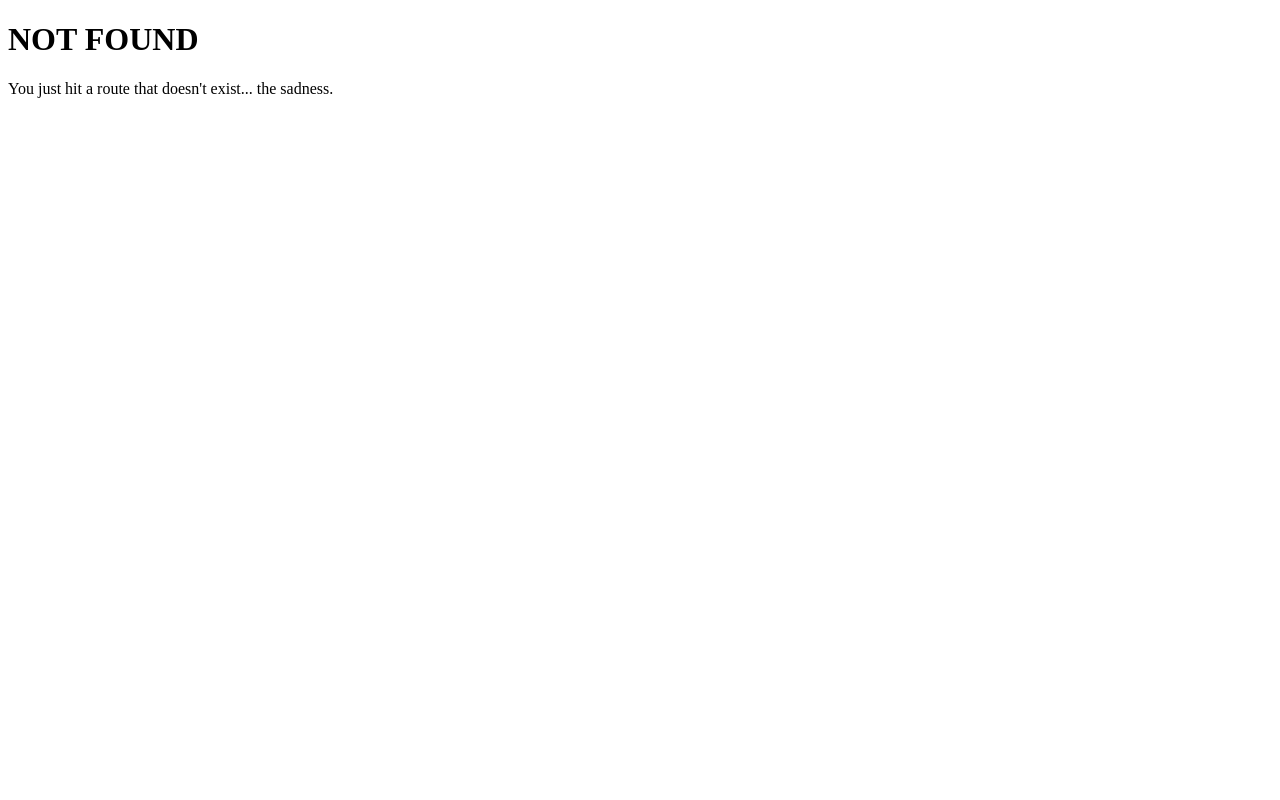
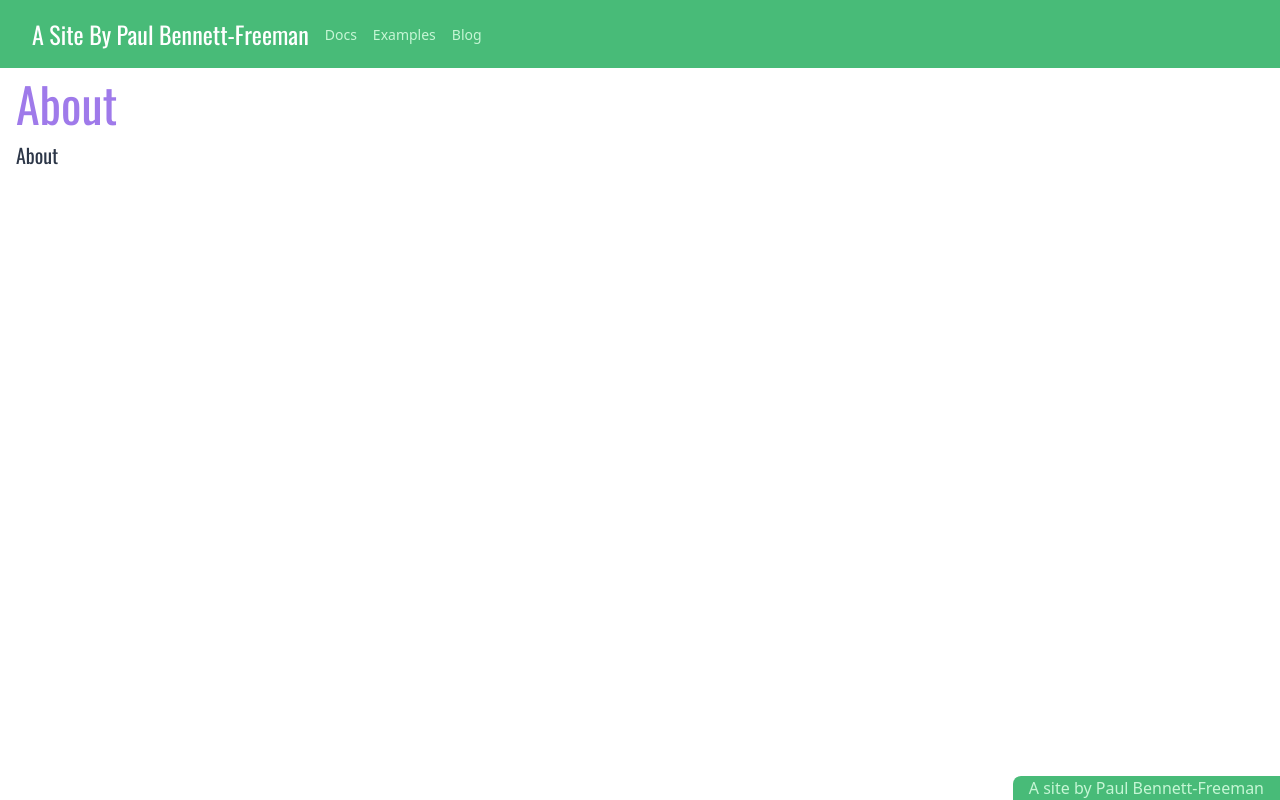
Before and after one commit to OddEssay/gatsby-theme-oddessay, a Gatsby site: page /about in a window 1280 px wide. Before the commit this address had no page. Built offline with nearby package versions, Linux system fonts and the light colour scheme; Gatsby itself is replaced by a stand-in of ours.

Commit message:
🎨 Build and style a default page layout
  * Uses examples from Tailwind CSS docs as a base
  * Not the final design but heading in the right direction

```diff
--- a/src/layouts/index.css
+++ b/src/layouts/index.css
@@ -46,8 +46,10 @@ p {
     @apply bg-gray-100;
 }
 
-code {
+pre {
     @apply bg-gray-400;
     @apply ml-6;
     @apply p-2;
+    @apply whitespace-pre;
+    @apply w-full;
 }
--- /dev/null
+++ b/src/layouts/page.stories.tsx
@@ -0,0 +1,26 @@
+import * as React from 'react';
+import ReactMarkdown from 'react-remarkable';
+import Page from './page';
+
+export default { title: 'PageLayout' };
+
+const markdown = `
+# Markdown Heading One
+
+Some text
+
+## Markdown Heading Two
+\`\`\`ruby
+class HelloWorld
+  def say
+    "This is a code sample"
+  end
+end
+\`\`\`
+`;
+
+export const hello_world = () => (
+  <Page siteTitle="Hello World" pageTitle="Hi">
+    <ReactMarkdown>{markdown}</ReactMarkdown>
+  </Page>
+);
--- /dev/null
+++ b/src/layouts/page.tsx
@@ -0,0 +1,94 @@
+import React, { useState, FunctionComponent } from 'react';
+import { Heading, Title } from '../components/typeography';
+import Link from 'gatsby-link'; // Using this style of import to make StoryBook happy
+
+type PageProps = {
+  pageTitle: string;
+  siteTitle: string;
+};
+
+const Header = ({ siteTitle }: { siteTitle: string }) => {
+  const [isOpen, setOpen] = useState(false);
+  const toggleOpen = () => {
+    console.log('Toggling', isOpen);
+    setOpen(!isOpen);
+  };
+  return (
+    <header>
+      <nav className="flex items-center justify-between flex-wrap bg-green-500 p-4">
+        <h1 className="flex items-center flex-shrink-0 text-white mr-2 tablet:mr-4">
+          <Link to="/">{siteTitle}</Link>
+        </h1>
+
+        <div className="block tablet:hidden">
+          <button
+            onClick={toggleOpen}
+            className="flex items-center px-3 py-2 border rounded text-green-200 border-green-400 hover:text-white hover:border-white"
+          >
+            <svg
+              className="fill-current h-3 w-3"
+              viewBox="0 0 20 20"
+              xmlns="http://www.w3.org/2000/svg"
+            >
+              <title>Menu</title>
+              <path d="M0 3h20v2H0V3zm0 6h20v2H0V9zm0 6h20v2H0v-2z" />
+            </svg>
+          </button>
+        </div>
+        <div
+          className={`w-full ${
+            isOpen ? 'block' : 'hidden'
+          } flex-grow tablet:flex tablet:items-center tablet:w-auto`}
+        >
+          <div className="text-sm tablet:flex-grow">
+            <a
+              href="#responsive-header"
+              className="block mt-4 tablet:inline-block tablet:mt-0 text-green-200 hover:text-white mr-4"
+            >
+              Docs
+            </a>
+            <a
+              href="#responsive-header"
+              className="block mt-4 tablet:inline-block tablet:mt-0 text-green-200 hover:text-white mr-4"
+            >
+              Examples
+            </a>
+            <a
+              href="#responsive-header"
+              className="block mt-4 tablet:inline-block tablet:mt-0 text-green-200 hover:text-white"
+            >
+              Blog
+            </a>
+          </div>
+        </div>
+      </nav>
+    </header>
+  );
+};
+
+const Footer = () => {
+  return (
+    <footer className="bg-green-500 text-green-200 w-full tablet:w-auto text-right ml-auto tablet:rounded-tl-lg pl-4 pr-4">
+      A site by <a href="https://oddessay.com">Paul Bennett-Freeman</a>
+    </footer>
+  );
+};
+
+export const Page: FunctionComponent<PageProps> = ({
+  siteTitle,
+  pageTitle,
+  children,
+}) => {
+  return (
+    <div className="flex flex-col min-h-screen min-w-full">
+      <Header siteTitle={siteTitle} />
+      <main className="flex-grow">
+        <Heading title={pageTitle}></Heading>
+        <section>{children}</section>
+      </main>
+      <Footer />
+    </div>
+  );
+};
+
+export default Page;
--- /dev/null
+++ b/src/pages/about.tsx
@@ -0,0 +1,35 @@
+import * as React from 'react';
+import { graphql } from 'gatsby';
+import Page from '../layouts/page';
+
+const AboutPage = ({
+  data: {
+    site: {
+      siteMetadata: { title: siteTitle },
+    },
+  },
+}: {
+  data: {
+    site: {
+      siteMetadata: { title: string };
+    };
+  };
+}) => {
+  return (
+    <Page siteTitle={siteTitle} pageTitle="About">
+      <h2>About</h2>
+    </Page>
+  );
+};
+
+export const query = graphql`
+  {
+    site {
+      siteMetadata {
+        title
+      }
+    }
+  }
+`;
+
+export default AboutPage;
```
